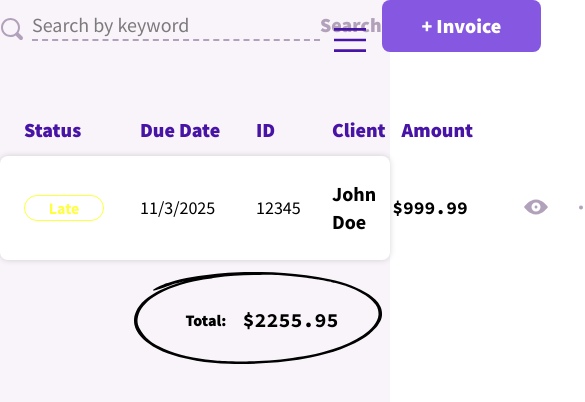
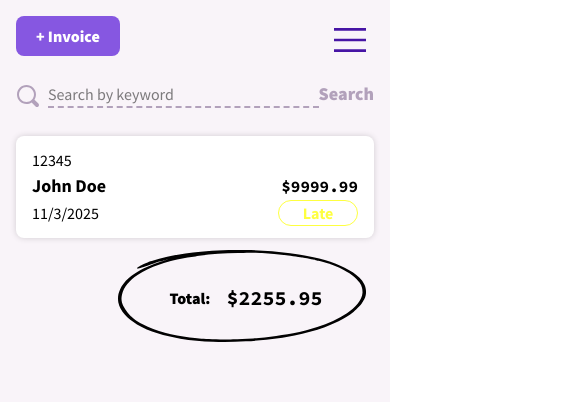
Before and after one commit to alienat3d/dollarholler, a SvelteKit app: page /invoices in a window 390 px wide. Shown: the top 402 px of the page, 585 px wide, since content can reach past the window. Built offline with nearby package versions, Linux system fonts and the light colour scheme.

Commit message:
add(style) Prepare invoice list to be responsive

```diff
--- a/src/app.css
+++ b/src/app.css
@@ -28,6 +28,7 @@
 	--navbar: 90;
 	--navbar-toggle: 91;
 	--invoice-table: 100px 100px 60px 1fr 116px 32px 32px;
+	--invoice-table-mobile: 1fr 90px;
 }
 
 @layer base {
@@ -44,11 +45,18 @@
 @layer components {
 	.invoice-table {
 		margin-bottom: 12px;
-		padding-inline: 24px;
+		padding-inline: 16px;
 		width: 100%;
 		display: grid;
-		grid-template-columns: var(--invoice-table);
-		gap: 16px;
+		grid-template-columns: var(--invoice-table-mobile);
+		column-gap: 16px;
+	}
+
+	@media (min-width: 1024px) {
+		.invoice-table {
+			padding-inline: 24px;
+			grid-template-columns: var(--invoice-table);
+		}
 	}
 
 	.bg-circle {
--- a/src/lib/components/Search.svelte
+++ b/src/lib/components/Search.svelte
@@ -5,11 +5,12 @@
 <div class="relative flex w-full items-baseline">
 	<div class="text-pastel-purple mt-auto mr-2"><Search /></div>
 	<input
-		class="border-b-pastel-purple font-san-serif focus:border-b-lavender-indigo w-72 border-b-2 border-dashed bg-transparent text-xl text-black outline-none focus:border-solid"
+		class="border-b-pastel-purple font-san-serif focus:border-b-lavender-indigo text-md w-full border-b-2 border-dashed bg-transparent text-black outline-none focus:border-solid md:w-56 lg:w-72 lg:text-xl"
 		type="text"
 		name="search"
 		placeholder="Search by keyword"
 	/>
-	<button class="font-san-serif text-pastel-purple cursor-pointer text-xl font-black">Search</button
+	<button class="font-san-serif text-pastel-purple cursor-pointer text-lg font-black lg:text-xl"
+		>Search</button
 	>
 </div>
--- a/src/lib/components/Tag.svelte
+++ b/src/lib/components/Tag.svelte
@@ -1,10 +1,12 @@
 <script lang="ts">
 	// Мы можем не только указывать тип данных, но и определённые строчки, которые дозволено сюда заносить значением.
 	export let label: 'draft' | 'sent' | 'current' | 'late' | 'paid' = 'draft';
+	export let className = '';
 </script>
 
+<!-- Improving Tag comp. with ability to add a className from outside. -->
 <div
-	class="text-md w-20 rounded-full border-1 text-center font-bold capitalize"
+	class={`text-md w-20 rounded-full border-1 text-center font-bold capitalize ${className}`}
 	class:inverted={label === 'draft'}
 	class:success={label === 'sent' || label === 'current'}
 	class:alert={label === 'late'}
--- a/src/routes/(dashboard)/+layout.svelte
+++ b/src/routes/(dashboard)/+layout.svelte
@@ -6,5 +6,5 @@
 
 <div class="bg-whisper grid min-h-screen grid-cols-12 md:gap-x-16.5">
 	<Navbar />
-	<main class="col-span-12 md:col-span-8 md:pt-10">{@render children()}</main>
+	<main class="col-span-12 px-4 pt-4 md:col-span-8 md:pt-10">{@render children()}</main>
 </div>
--- a/src/routes/(dashboard)/invoices/+page.svelte
+++ b/src/routes/(dashboard)/invoices/+page.svelte
@@ -8,13 +8,15 @@
 
 <svelte:head><title>Invoices | The Dollar Holler</title></svelte:head>
 
-<div class="mb-16 flex items-center justify-between">
+<div
+	class="mb-7 flex flex-col-reverse items-start justify-between gap-y-6 md:flex-row md:items-center md:gap-y-4 lg:mb-16"
+>
 	<Search />
 
 	<!-- new invoice button -->
 	<div>
 		<button
-			class="bg-lavender-indigo font-san-serif shadow-colored hover:shadow-colored-hover relative translate-y-0 cursor-pointer rounded-lg px-10 py-3 text-xl font-black whitespace-nowrap text-white transition-all hover:-translate-y-2"
+			class="bg-lavender-indigo font-san-serif shadow-colored hover:shadow-colored-hover text-md relative translate-y-0 cursor-pointer rounded-lg px-5 py-2 font-black whitespace-nowrap text-white transition-all hover:-translate-y-2 lg:px-10 lg:py-3 lg:text-xl"
 			>+ Invoice</button
 		>
 	</div>
@@ -23,7 +25,7 @@
 <!-- list of invoices -->
 <div>
 	<!-- header -->
-	<div class="invoice-table table-header text-daisy-bush">
+	<div class="invoice-table table-header text-daisy-bush hidden lg:grid">
 		<h3>Status</h3>
 		<h3>Due Date</h3>
 		<h3>ID</h3>
@@ -34,16 +36,27 @@
 	</div>
 
 	<!-- invoices -->
-	<div class="invoice-table table-header shadow-table-row items-center rounded-lg bg-white py-6">
-		<div><Tag label="late" /></div>
-		<div class="text-lg">11/3/2025</div>
-		<div class="text-lg">12345</div>
-		<div class="text-xl font-bold">John Doe</div>
-		<div class="font-mono text-lg font-bold">$999.99</div>
-		<a class="text-pastel-purple hover:text-daisy-bush transition-colors" href="#"><View /></a>
-		<button class="center text-pastel-purple hover:text-daisy-bush cursor-pointer transition-colors"
-			><ThreeDots /></button
+	<div
+		class="invoice-table table-header invoice-row shadow-table-row items-center rounded-lg bg-white py-3 lg:py-6"
+	>
+		<div class="status"><Tag className="ml-auto lg:ml-0" label="late" /></div>
+		<div class="due-date text-md lg:text-lg">11/3/2025</div>
+		<div class="invoice-number text-md lg:text-lg">12345</div>
+		<div class="client-name text-lg font-bold lg:text-xl">John Doe</div>
+		<div class="amount text-md text-right font-mono font-bold lg:text-left lg:text-lg">
+			$9999.99
+		</div>
+		<a
+			class="view-button text-pastel-purple hover:text-daisy-bush hidden transition-colors lg:block"
+			href="#"
 		>
+			<View />
+		</a>
+		<button
+			class="more-button center text-pastel-purple hover:text-daisy-bush cursor-pointer transition-colors"
+		>
+			<ThreeDots />
+		</button>
 	</div>
 </div>
 
@@ -55,4 +68,44 @@
 		font-weight: 900;
 		line-height: 1.375;
 	}
+
+	/* Naming columns in the rows */
+	.invoice-row {
+		grid-template-areas: 'invoice-number invoice-number' 'client-name amount' 'due-date status';
+	}
+	@media (min-width: 1024px) {
+		.invoice-row {
+			grid-template-areas: 'status due-date invoice-number client-name amount view-button more-button';
+		}
+	}
+	.invoice-row .status {
+		grid-area: status;
+	}
+	.invoice-row .due-date {
+		grid-area: due-date;
+	}
+	.invoice-row .invoice-number {
+		grid-area: invoice-number;
+	}
+	.invoice-row .client-name {
+		grid-area: client-name;
+	}
+	.invoice-row .amount {
+		grid-area: amount;
+	}
+	.invoice-row .view-button {
+		grid-area: view-button;
+	}
+	.invoice-row .more-button {
+		grid-area: more-button;
+	}
+
+	.more-button {
+		display: none;
+	}
+	@media (min-width: 1024px) {
+		.more-button {
+			display: block;
+		}
+	}
 </style>
```
Also changed, not shown: src/global.d.ts (added).
